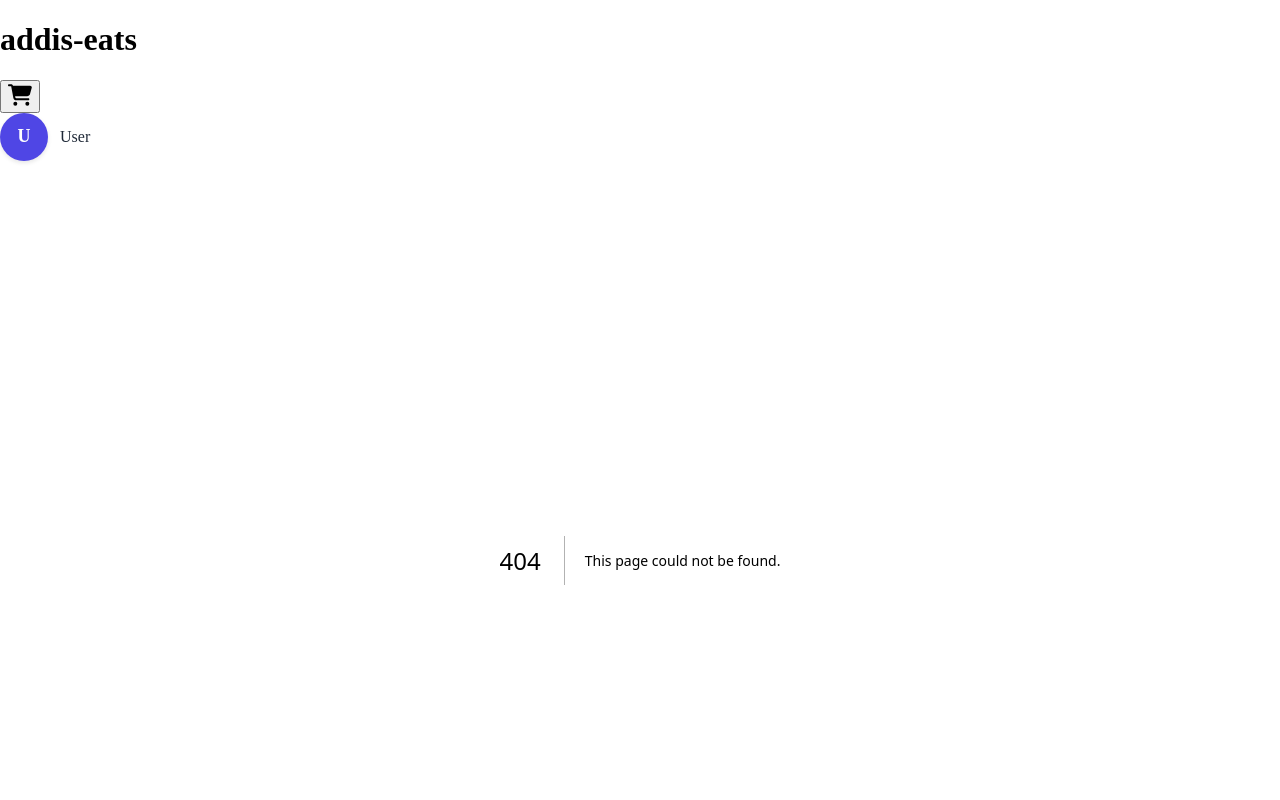
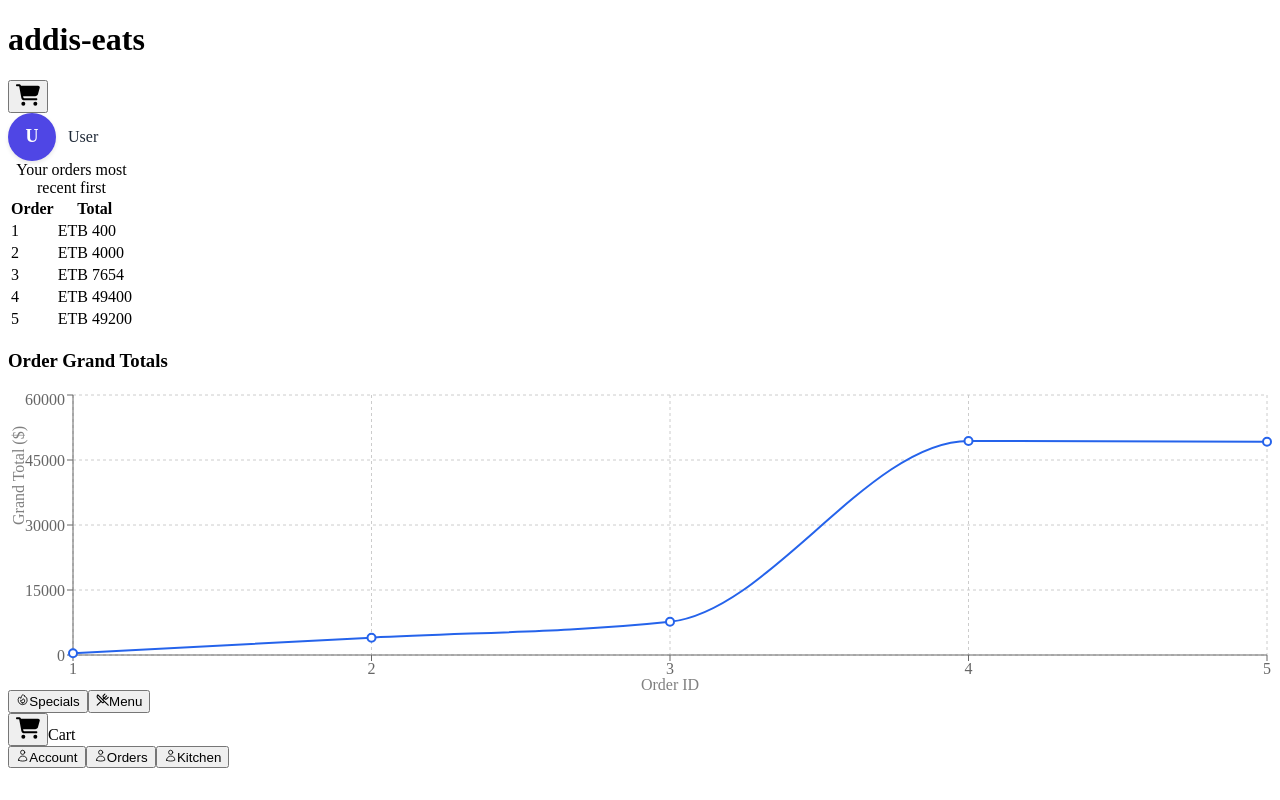
Before and after one commit to Elizabeth-Abay/addis-eats-next-project, a Next.js app: page /orders in a window 1280 px wide. Before the commit this address had no page. Shown: the top 800 px of the page. Built offline with nearby package versions, Linux system fonts and the light colour scheme.

Commit message:
Done with the ordering phase

```diff
--- a/package.json
+++ b/package.json
@@ -13,6 +13,7 @@
     "react": "19.3.0",
     "react-dom": "19.3.0",
     "react-icons": "^5.7.0",
+    "recharts": "^3.10.1",
     "swr": "^2.5.1",
     "zustand": "^5.0.15"
   },
--- /dev/null
+++ b/src/app/orders/component/OrderTable.jsx
@@ -0,0 +1,32 @@
+// real table markup
+
+export default function OrderTable({ orders }){
+    return (
+        <table>
+            {/* use scope and caption in here */}
+            <caption>Your orders most recent first</caption>
+            <thead>
+                <tr>
+                    <th scope="col">Order</th>
+                    <th scope="col">Total</th>
+                </tr>
+            </thead>
+
+            {/* so in my orders we gotta have a filter for the orders of a user */}
+            {/* in the body we will get the users order in an array */}
+
+            <tbody>
+                {
+                    orders.map(
+                        order => (
+                            <tr key={order.id}>
+                                <td>{order.id}</td>
+                                <td>ETB {order.grandTotal}</td>
+                            </tr>
+                        )
+                    )
+                }
+            </tbody>
+        </table>
+    )
+}
--- /dev/null
+++ b/src/app/orders/component/Pager.jsx
@@ -0,0 +1,33 @@
+// here the component will load the pages of orders
+"use client"
+
+import { LineChart , Line,  XAxis,  YAxis,  CartesianGrid,  Tooltip,  ResponsiveContainer} from "recharts";
+
+export default function Pager({seenOrders}){
+
+    console.log("loading pager");
+    console.log("seen orders for pagers")
+    console.log(seenOrders)
+
+    return (
+        // else fetch the amount of orders according to the page
+        // and then display the orders from that index for now
+
+        // from the page to the last
+        <div>
+            <h3>Order Grand Totals</h3>
+            <ResponsiveContainer width="100%" height="300">
+                <LineChart data={seenOrders}>
+                    <CartesianGrid strokeDasharray="3 3" />
+                    <XAxis dataKey="id" label={{ value: 'Order ID', position: 'insideBottom', offset: -5 }} />
+                    <YAxis label={{ value: 'Grand Total ($)', angle: -90, position: 'insideLeft' }} />
+                    <Tooltip />
+                    <Line type="monotone" dataKey="grandTotal" stroke="#2563EB" strokeWidth={2} dot={{ r: 4 }} />
+                </LineChart>
+            </ResponsiveContainer>
+        </div>
+
+
+
+    )
+}
--- /dev/null
+++ b/src/app/orders/page.js
@@ -0,0 +1,69 @@
+// orders per day
+// heading - naming the range and unit
+// chart data put into a table below it
+
+import OrderTable from "./component/OrderTable";
+import Pager from "./component/Pager";
+
+// order table - real markup , sorting in the url
+// links for paging
+// Paging - to break large dataset into smaller chunks
+
+export default async function Page({ searchParams }){
+    // to filter the orders based on price
+    // above some price point
+    let parameters = await searchParams;
+    console.log("Received the search Params");
+    console.log(parameters)
+
+    // the pages will be given in the search parameters
+    // and the user will be able to see the number of orders based on the size
+
+    let page = Number( parameters?.page ?? 1);
+    console.log(`page ${page}`)
+
+    let ordersPerPage = 5
+
+    // users shld see some of their orders
+    // let ordersPage = page * ordersPerPage;
+
+    // then get the orders array
+
+    let orders = [
+            { id : 1 , grandTotal : 400 } ,
+            { id : 2 , grandTotal : 4000 } ,
+            { id : 3 , grandTotal : 7654 } ,
+            { id : 4 , grandTotal : 49400 },
+            { id : 5 , grandTotal : 49200 },
+            { id : 6 , grandTotal : 49300 },
+            { id : 7 , grandTotal : 49200 },
+            { id : 8 , grandTotal : 49060 },
+            { id : 9 , grandTotal : 46900 },
+            { id : 10 , grandTotal : 49060 },
+            { id : 11 , grandTotal : 46900 },
+            { id : 12 , grandTotal : 49007 },
+            { id : 13 , grandTotal : 49600 },
+    ];
+
+
+
+    let startIndex = (page - 1) * ordersPerPage;
+    let endIndex = startIndex + ordersPerPage;
+    let seenOrders = orders.slice(startIndex ,endIndex )
+
+    console.log("seenOrders");
+    console.log(seenOrders)
+    // using the search params for sorting and ordering
+    // to order the things in the order page using parameters
+    return (
+        <div>
+            <OrderTable orders={seenOrders}/>
+            <Pager seenOrders={seenOrders}/>
+        </div>
+
+        // and there is a pager
+        // the pager will contain a line chart representation of the data
+        // and when the user clicks next then push on the router
+
+    )
+}
```
Also changed, not shown: src/app/dashboard/components/RevenueChart.jsx (added, +27 -0 lines), src/app/dashboard/page.js (added, +40 -0 lines), src/app/data/orderHistory.json (+9 -1 lines), src/app/orders/loading.js (added, +18 -0 lines), 1 other file (tests, documents, lock files or other folders).
